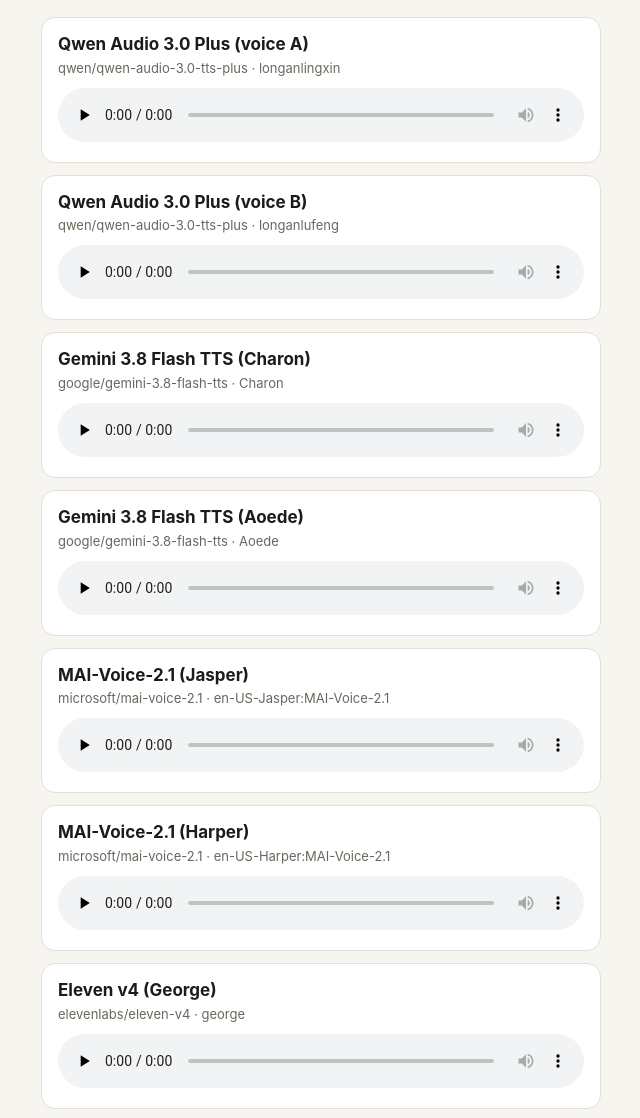
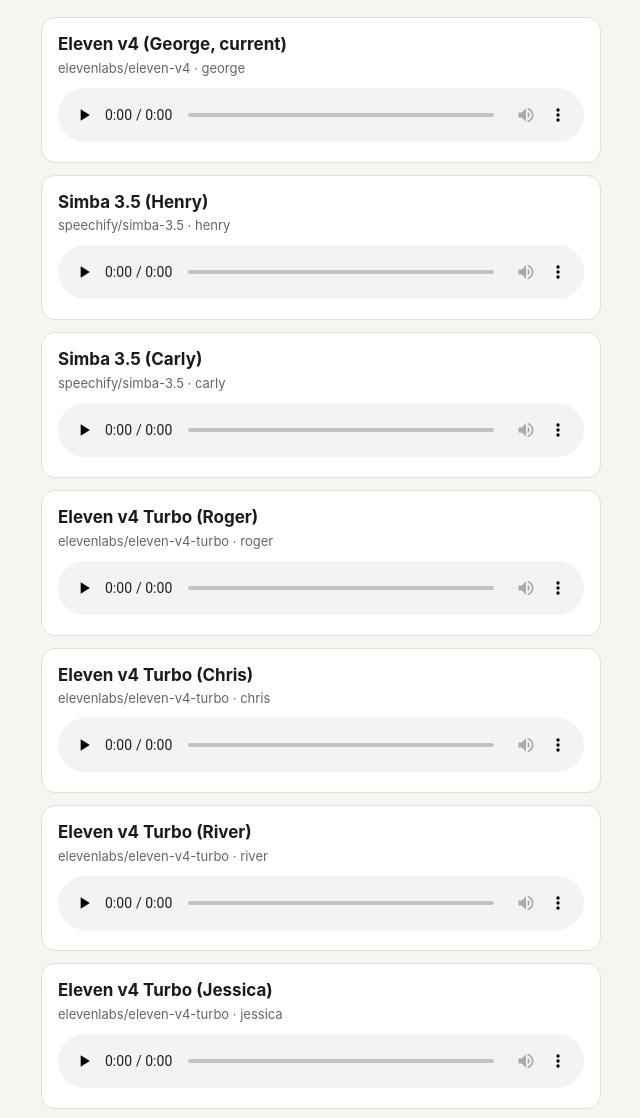
Before and after one commit to ppgoesbig/pod_pals, a plain HTML site: page site/m-ER4yYdQyfNBC21IJ/samples/index.html in a window 1280 px wide. Shown: the part 115-1233 px from the top of the page, without its empty margins (319-959 px from the left). Drawn offline with Linux system fonts and the light colour scheme.

Commit message:
render 2026-11-20

```diff
--- a/site/m-ER4yYdQyfNBC21IJ/samples/index.html
+++ b/site/m-ER4yYdQyfNBC21IJ/samples/index.html
@@ -9,14 +9,13 @@ section{background:var(--card);border:1px solid var(--line);border-radius:14px;p
 h2{font-size:17px;margin:0}.m{color:var(--mute);font-size:13px;margin:2px 0 10px}audio{width:100%}.err{color:var(--err);font-size:14px}
 </style></head><body><main><h1>Voice Sampler</h1>
 <p class="lede">Same script, every candidate. Pick the one you'd want in your ears at 6:30am.</p>
-<section><h2>Qwen Audio 3.0 Plus (voice A)</h2>
-<p class="m">qwen/qwen-audio-3.0-tts-plus &middot; longanlingxin</p><audio controls preload="none" src="01-qwen-audio-3-0-plus-voice-a.mp3"></audio></section><section><h2>Qwen Audio 3.0 Plus (voice B)</h2>
-<p class="m">qwen/qwen-audio-3.0-tts-plus &middot; longanlufeng</p><audio controls preload="none" src="02-qwen-audio-3-0-plus-voice-b.mp3"></audio></section><section><h2>Gemini 3.8 Flash TTS (Charon)</h2>
-<p class="m">google/gemini-3.8-flash-tts &middot; Charon</p><audio controls preload="none" src="03-gemini-3-8-flash-tts-charon.mp3"></audio></section><section><h2>Gemini 3.8 Flash TTS (Aoede)</h2>
-<p class="m">google/gemini-3.8-flash-tts &middot; Aoede</p><audio controls preload="none" src="04-gemini-3-8-flash-tts-aoede.mp3"></audio></section><section><h2>MAI-Voice-2.1 (Jasper)</h2>
-<p class="m">microsoft/mai-voice-2.1 &middot; en-US-Jasper:MAI-Voice-2.1</p><audio controls preload="none" src="05-mai-voice-2-1-jasper.mp3"></audio></section><section><h2>MAI-Voice-2.1 (Harper)</h2>
-<p class="m">microsoft/mai-voice-2.1 &middot; en-US-Harper:MAI-Voice-2.1</p><audio controls preload="none" src="06-mai-voice-2-1-harper.mp3"></audio></section><section><h2>Eleven v4 (George)</h2>
-<p class="m">elevenlabs/eleven-v4 &middot; george</p><audio controls preload="none" src="07-eleven-v4-george.mp3"></audio></section><section><h2>Eleven v4 (Sarah)</h2>
-<p class="m">elevenlabs/eleven-v4 &middot; sarah</p><audio controls preload="none" src="08-eleven-v4-sarah.mp3"></audio></section><section><h2>Eleven v4 (George, relaxed)</h2>
-<p class="m">elevenlabs/eleven-v4 &middot; george &middot; [relaxed, warm, unhurried]</p><audio controls preload="none" src="09-eleven-v4-george-relaxed.mp3"></audio></section><section><h2>Eleven v4 (George, easygoing friend)</h2>
-<p class="m">elevenlabs/eleven-v4 &middot; george &middot; [casual, easygoing, like talking to a friend on a walk]</p><audio controls preload="none" src="10-eleven-v4-george-easygoing-friend.mp3"></audio></section></main></body></html>
+<section><h2>Eleven v4 (George, current)</h2>
+<p class="m">elevenlabs/eleven-v4 &middot; george</p><audio controls preload="none" src="01-eleven-v4-george-current.mp3"></audio></section><section><h2>Simba 3.5 (Henry)</h2>
+<p class="m">speechify/simba-3.5 &middot; henry</p><audio controls preload="none" src="02-simba-3-5-henry.mp3"></audio></section><section><h2>Simba 3.5 (Carly)</h2>
+<p class="m">speechify/simba-3.5 &middot; carly</p><audio controls preload="none" src="03-simba-3-5-carly.mp3"></audio></section><section><h2>Eleven v4 Turbo (Roger)</h2>
+<p class="m">elevenlabs/eleven-v4-turbo &middot; roger</p><audio controls preload="none" src="04-eleven-v4-turbo-roger.mp3"></audio></section><section><h2>Eleven v4 Turbo (Chris)</h2>
+<p class="m">elevenlabs/eleven-v4-turbo &middot; chris</p><audio controls preload="none" src="05-eleven-v4-turbo-chris.mp3"></audio></section><section><h2>Eleven v4 Turbo (River)</h2>
+<p class="m">elevenlabs/eleven-v4-turbo &middot; river</p><audio controls preload="none" src="06-eleven-v4-turbo-river.mp3"></audio></section><section><h2>Eleven v4 Turbo (Jessica)</h2>
+<p class="m">elevenlabs/eleven-v4-turbo &middot; jessica</p><audio controls preload="none" src="07-eleven-v4-turbo-jessica.mp3"></audio></section><section><h2>Fish Audio Drama 3 (default voice, relaxed)</h2>
+<p class="m">fish-audio/drama-3 &middot;  &middot; [relaxed and warm, like a friend on a morning walk]</p><audio controls preload="none" src="08-fish-audio-drama-3-default-voice-relaxed.mp3"></audio></section><section><h2>Gemini 3.8 Flash TTS (Umbriel)</h2>
+<p class="m">google/gemini-3.8-flash-tts &middot; Umbriel</p><p class="err">Failed: TTS google/gemini-3.8-flash-tts failed: HTTP 402 {&quot;error&quot;:{&quot;message&quot;:&quot;This request&#x27;s maximum cost exceeds your available credits. Add credits.&quot;,&quot;code&quot;:402,&quot;metadata&quot;:{&quot;reason&quot;:&quot;weight_exceeds_budget&quot;,</p></section></main></body></html>
```
Also changed, not shown: 7 other files.
